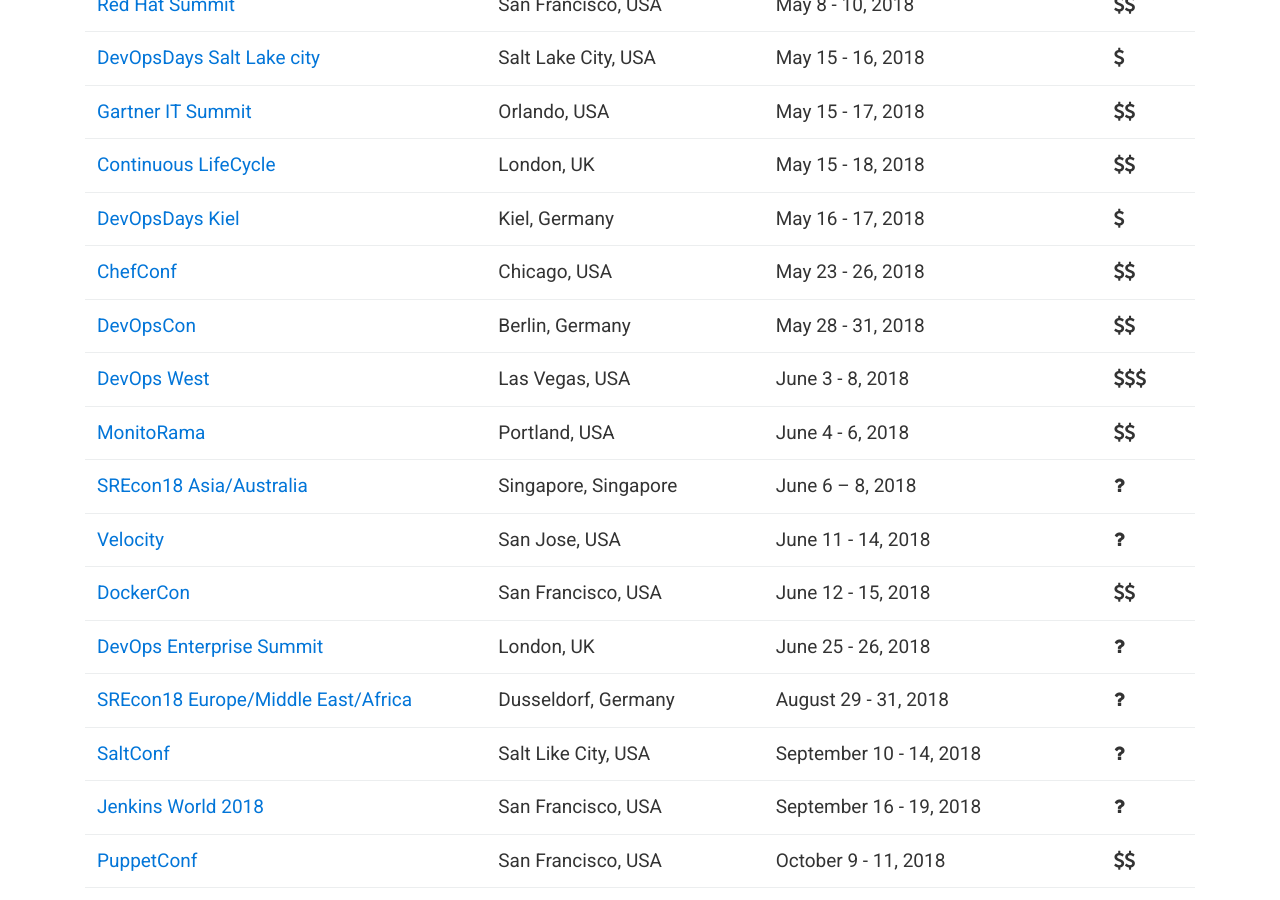
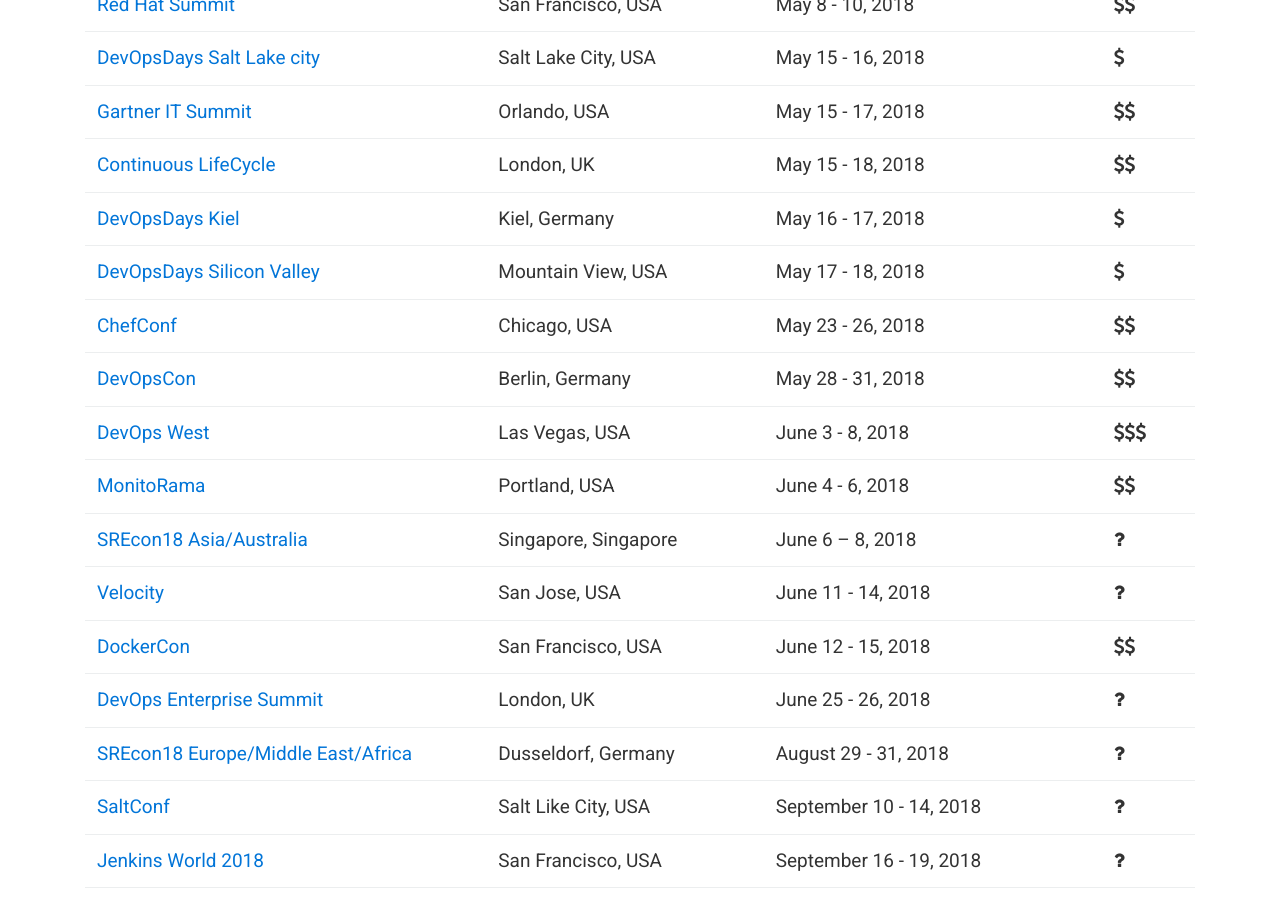
Before and after one commit to finspin/gotodevops.org, a Jekyll site: the page built from index.md, in a window 1280 px wide and 900 px high, scrolled down 1942 px. Built offline with Jekyll 4.4.1, drawn with Linux system fonts in a browser that asks for light colours; nearby versions of some CDN libraries.

Commit message:
DevOpsDays Silicon Valley

```diff
--- a/_data/conferences.yml
+++ b/_data/conferences.yml
@@ -331,6 +331,15 @@
   start-date: 1526472000
   cost: 1
 
+- name: DevOpsDays Silicon Valley
+  url: https://www.devopsdays.org/events/2018-silicon-valley/
+  location:
+      city: Mountain View
+      country: USA
+  date: May 17 - 18, 2018
+  start-date: 1526558400
+  cost: 1
+
 - name: ChefConf
   url: https://chefconf.chef.io/
   location:
```
